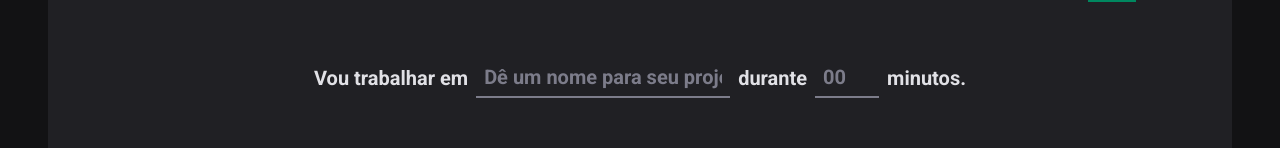
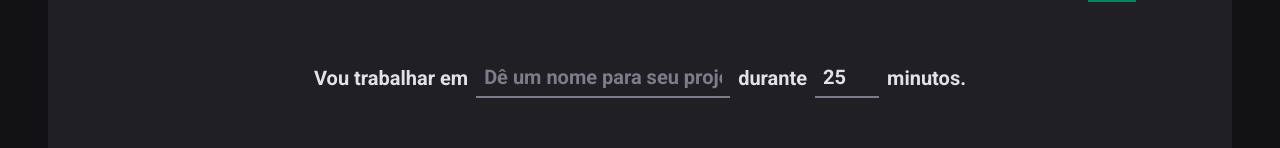
Before and after one commit to bulnes/02-ignite-timer, a React (Vite) app: page / in a window 1280 px wide. Shown: the part 166-314 px from the top of the page. Built offline with nearby package versions, Linux system fonts and the light colour scheme.

Commit message:
feat: reset form after submit event

```diff
--- a/src/pages/Home/Home.tsx
+++ b/src/pages/Home/Home.tsx
@@ -26,13 +26,18 @@ const newCycleFormSchema = zod.object({
 type NewCycleFormData = zod.infer<typeof newCycleFormSchema>;
 
 export function Home() {
-  const { register, handleSubmit, watch, formState } =
+  const { register, handleSubmit, watch, formState, reset } =
     useForm<NewCycleFormData>({
       resolver: zodResolver(newCycleFormSchema),
+      defaultValues: {
+        task: "",
+        minutesAmount: 25,
+      },
     });
 
   function handleCreateNewCycle(data: NewCycleFormData) {
     console.log(data);
+    reset();
   }
 
   // Retorna os erros de validação do formulário
```
